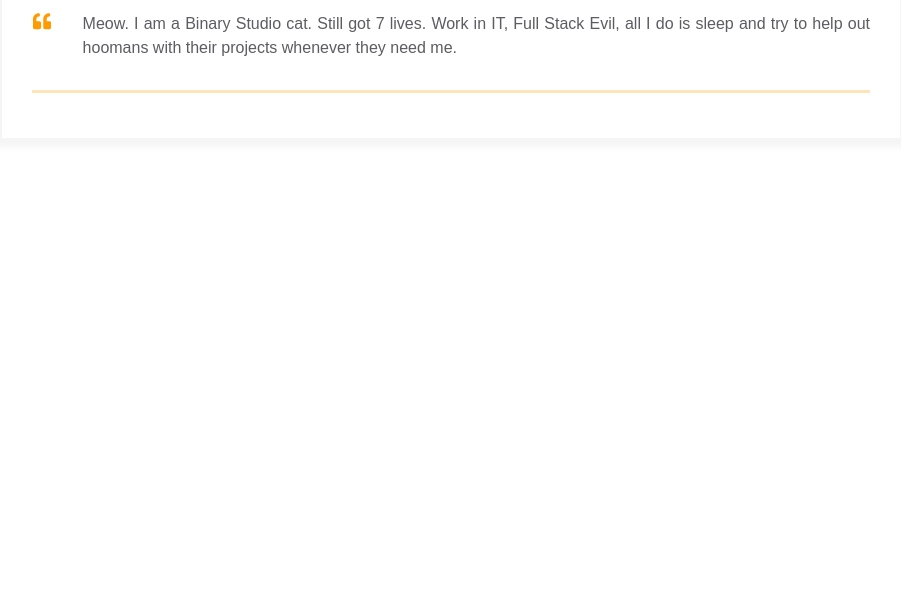
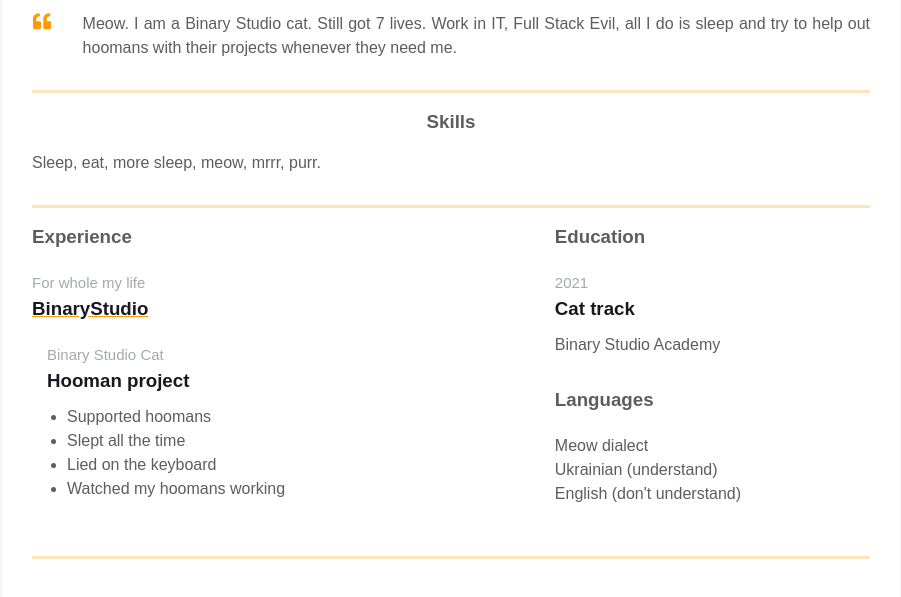
Before and after one commit to ofenchuk/homepage, a plain HTML site: page index.html in a window 1280 px wide. Shown: the part 353-950 px from the top of the page, without its empty margins (189-1090 px from the left). Before the commit the page ends 800 px from the top, so only its background shows below. Drawn offline with Linux system fonts and the light colour scheme.

Commit message:
additionall info

```diff
--- a/index.html
+++ b/index.html
@@ -138,6 +138,78 @@
               </p>
             </div>
           </div>
+          <div class="resume__block">
+            <div class="skills">
+              <h3 class="skills__header">Skills</h3>
+              <p class="skills__text">
+                Sleep, eat, more sleep, meow, mrrr, purr.
+              </p>
+            </div>
+          </div>
+
+          <div class="resume__block">
+            <div class="main-info fh">
+              <div class="experiences">
+                <h3 class="experiences__header">Experience</h3>
+                <div class="experiences__company">
+                  <div class="experiences__company-header">
+                    <span class="experiences__company-header-durability"
+                      >For whole my life</span
+                    >
+                    <h3 class="experiences__company-header-name">
+                      BinaryStudio
+                    </h3>
+                  </div>
+
+                  <div class="experiences__company-project">
+                    <span class="experiences__company-project-role"
+                      >Binary Studio Cat</span
+                    >
+                    <h3 class="experiences__company-project-name">
+                      Hooman project
+                    </h3>
+                    <ul class="experiences__company-project-responsibilities">
+                      <li>Supported hoomans</li>
+                      <li>Slept all the time</li>
+                      <li>Lied on the keyboard</li>
+                      <li>Watched my hoomans working</li>
+                    </ul>
+                  </div>
+                </div>
+              </div>
+
+              <div class="additional-info fv">
+                <div class="additional-info__education">
+                  <h3 class="additional-info__education-header">Education</h3>
+                  <div class="additional-info__education-university">
+                    <span
+                      class="additional-info__education-university-durability"
+                      >2021</span
+                    >
+                    <h3
+                      class="additional-info__education-university-speciality"
+                    >
+                      Cat track
+                    </h3>
+                    <p class="additional-info__education-university-name">
+                      Binary Studio Academy
+                    </p>
+                  </div>
+                </div>
+
+                <div class="additional-info__languages">
+                  <h3 class="additional-info__languages-header">Languages</h3>
+                  <p class="additional-info__languages-item">Meow dialect</p>
+                  <p class="additional-info__languages-item">
+                    Ukrainian (understand)
+                  </p>
+                  <p class="additional-info__languages-item">
+                    English (don't understand)
+                  </p>
+                </div>
+              </div>
+            </div>
+          </div>
         </div>
       </div>
     </main>
```
